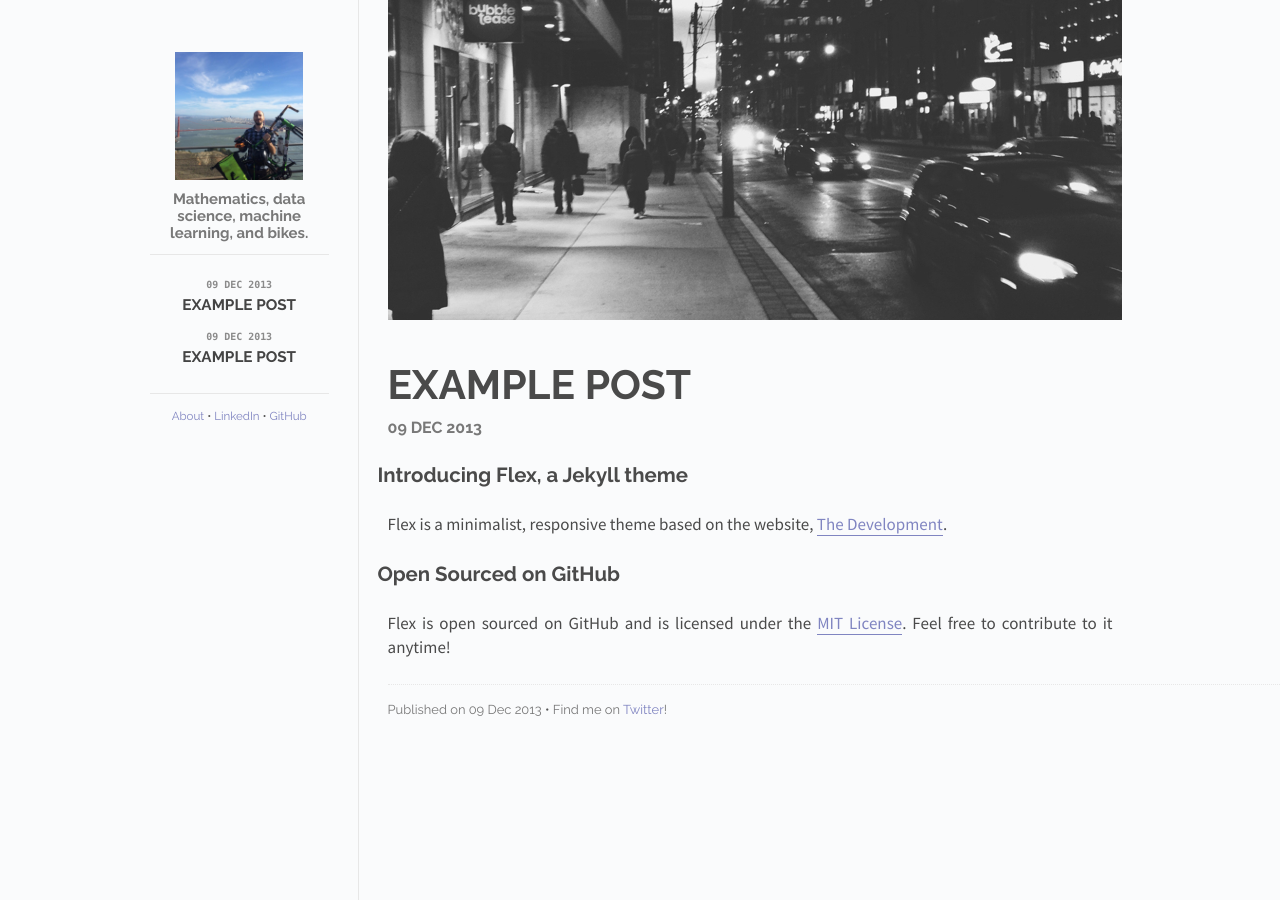
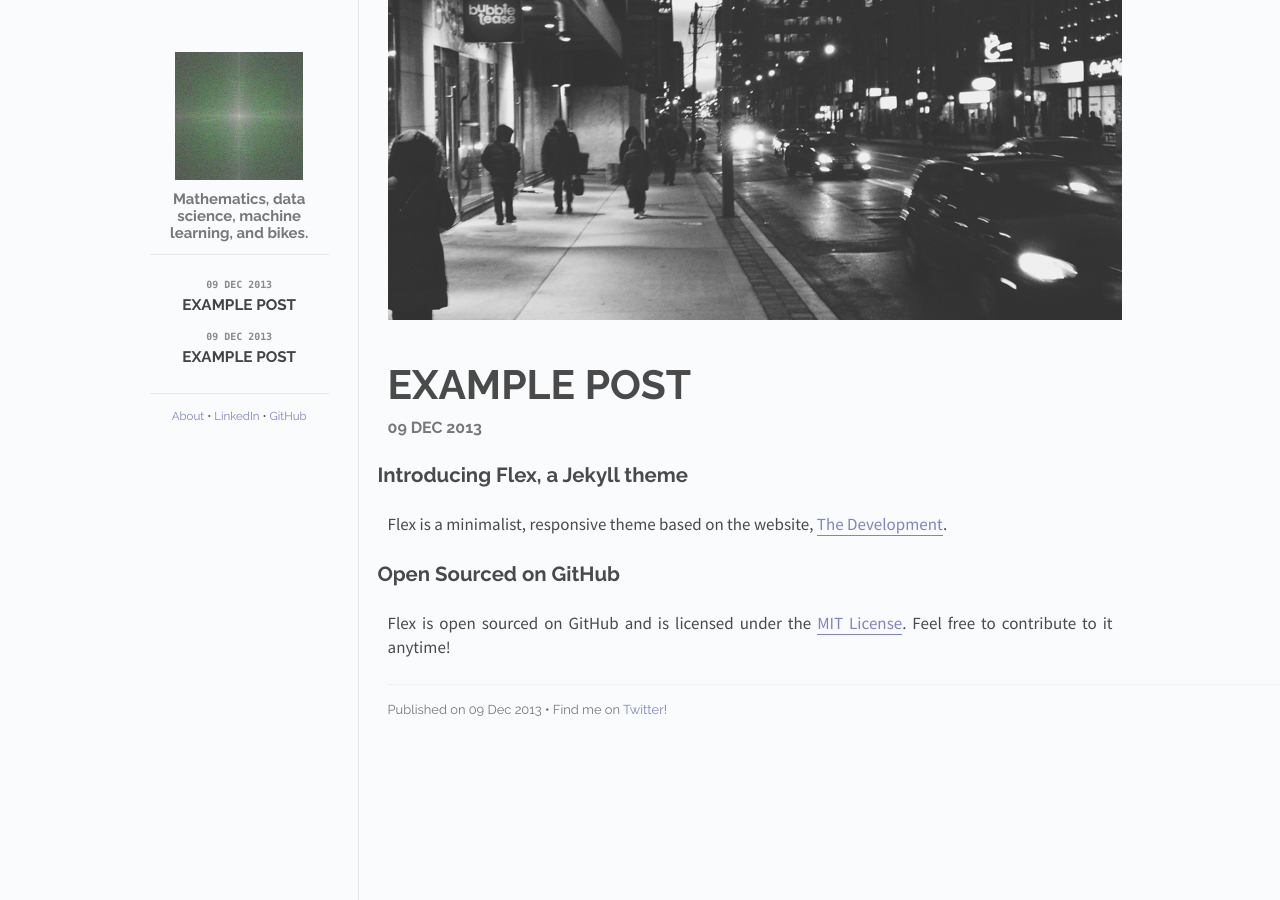
Before and after one commit to pollardJ/pollardJ.github.io, a Jekyll site: the page built from index.html, in a window 1280 px wide. Built offline with Jekyll 4.4.1, drawn with Linux system fonts in a browser that asks for light colours.

Commit message:
overall commit update

```diff
--- a/_layouts/default.html
+++ b/_layouts/default.html
@@ -23,7 +23,7 @@
     <div class="site">
       <div class="sidebar" id="sidebar">
         <div class="header">
-          <h1 class="title"><a href="/"><img id="logo" src="/images/li_photo1.jpg"></a></h1>
+          <h1 class="title"><a href="/"><img id="logo" src="/images/ft_kpop.png"></a></h1>
           <span class="tagline">Mathematics, data science, machine learning, and bikes.</span>
         </div>
         <div class="posts">
```
